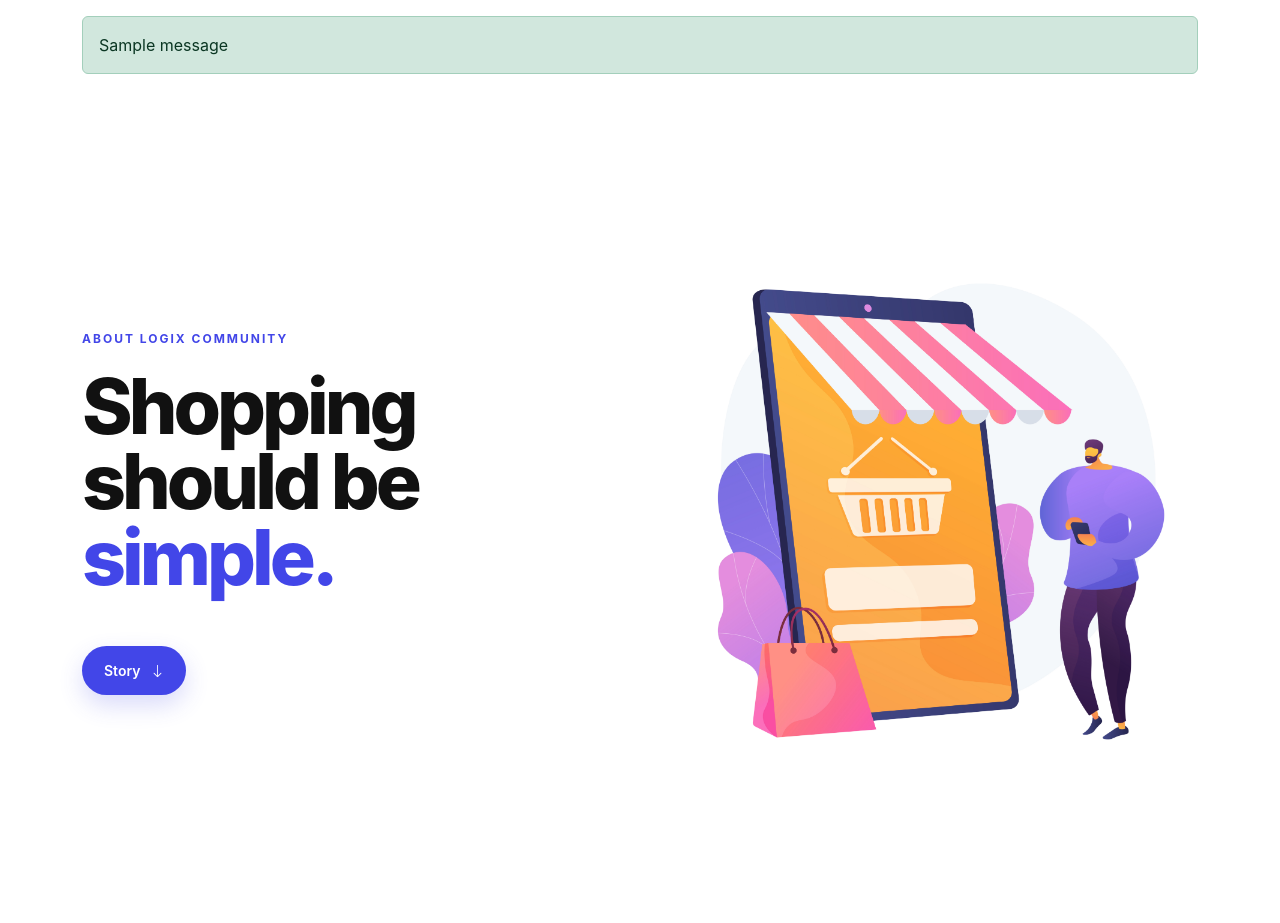
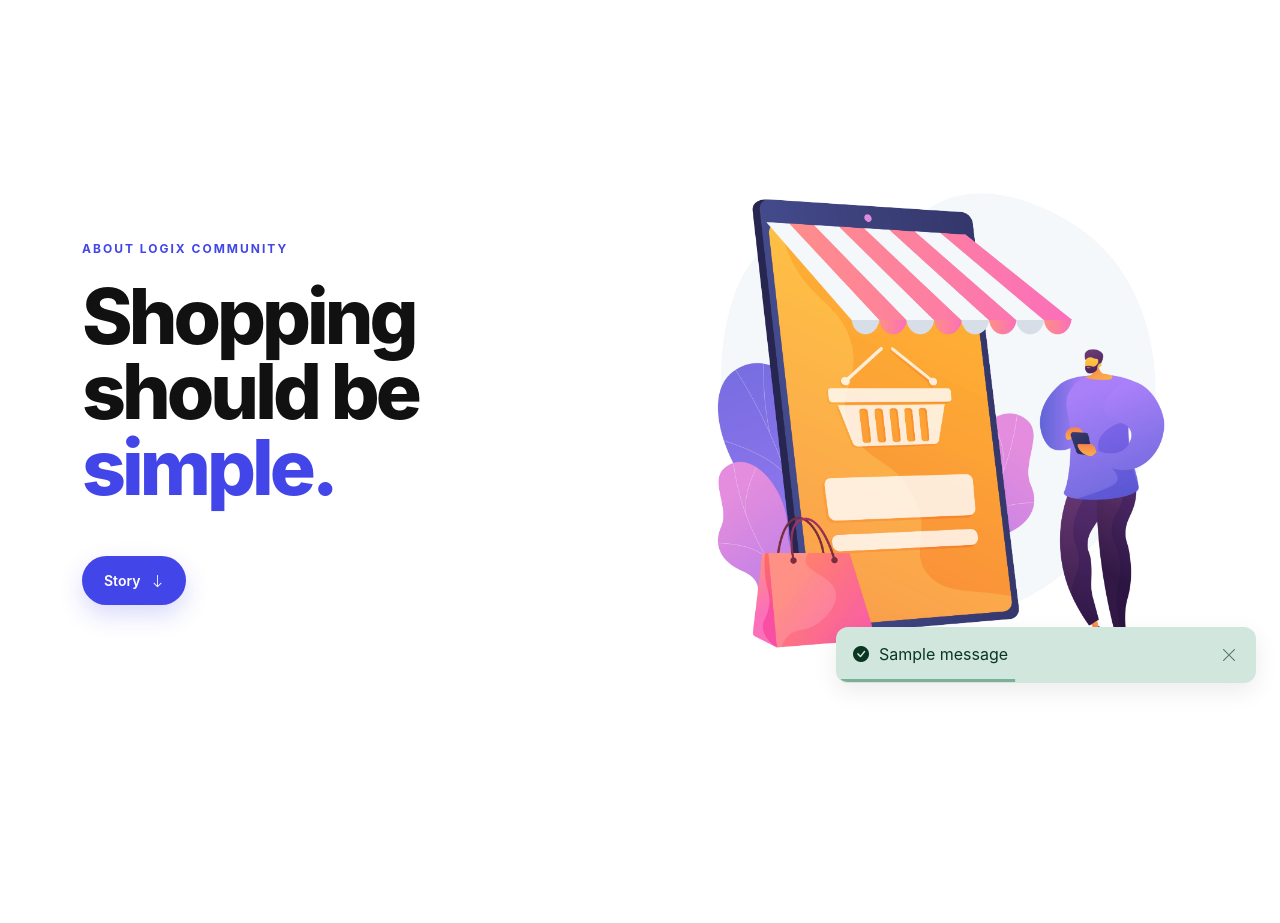
Before and after one commit to yasinnazari/LogixShop, a Django app: page /about/ in a window 1280 px wide. Shown: the part 93-1016 px from the top of the page. Run offline with Django 5.2, Linux system fonts and the light colour scheme; tables that the repository leaves empty hold one stand-in row (values such as "Sample post"); one stand-in notice (Sample message) is shown; parts of the project's set-up code (start-up, migrations or seed data) failed here and were passed over.

Commit message:
Improve Toast Messages 1/2

```diff
--- a/shop/static/css/styles.css
+++ b/shop/static/css/styles.css
@@ -29,6 +29,149 @@ body {
 
 a {
   text-decoration: none;
+}
+
+/* ================= NOTIFICATIONS ================= */
+
+.site-notifications {
+  position: fixed;
+  right: 24px;
+  bottom: 24px;
+  z-index: 1080;
+  width: min(420px, calc(100vw - 2rem));
+  max-width: none;
+  margin: 0;
+  padding: 0;
+  display: grid;
+  gap: 12px;
+  pointer-events: none;
+}
+
+.site-notifications .site-notification {
+  pointer-events: auto;
+}
+
+@media (max-width: 575.98px) {
+  .site-notifications {
+    right: 16px;
+    bottom: 16px;
+    width: calc(100vw - 2rem);
+  }
+}
+
+.site-notification {
+  position: relative;
+  display: flex;
+  align-items: center;
+  justify-content: space-between;
+  gap: 16px;
+  overflow: hidden;
+  margin-bottom: 0;
+  padding: 14px 44px 16px 16px;
+  border: 1px solid transparent;
+  border-radius: 12px;
+  box-shadow: 0 8px 24px rgba(17, 17, 17, 0.08);
+  transition: opacity 0.3s ease, transform 0.3s ease;
+}
+
+.notification-content {
+  display: flex;
+  align-items: center;
+  gap: 10px;
+  min-width: 0;
+}
+
+.notification-content span {
+  overflow-wrap: anywhere;
+}
+
+.notification-content > i {
+  flex: 0 0 auto;
+  font-size: 16px;
+}
+
+.notification-close {
+  position: absolute;
+  top: 50%;
+  right: 14px;
+  display: inline-flex;
+  align-items: center;
+  justify-content: center;
+  width: 24px;
+  height: 24px;
+  padding: 0;
+  border: 0;
+  background: transparent;
+  color: currentColor;
+  opacity: 0.65;
+  transform: translateY(-50%);
+  transition: opacity 0.2s ease, transform 0.2s ease;
+}
+
+.notification-close:hover,
+.notification-close:focus-visible {
+  opacity: 1;
+  transform: translateY(-50%) scale(1.08);
+}
+
+.notification-progress {
+  position: absolute;
+  right: 0;
+  bottom: 0;
+  left: 0;
+  height: 3px;
+  background: currentColor;
+  opacity: 0.45;
+  transform-origin: left center;
+  animation: notification-progress var(--notification-duration, 15000ms) linear forwards;
+}
+
+.notification--success .notification-progress {
+  color: #146c43;
+}
+
+.notification--error .notification-progress {
+  color: #b02a37;
+}
+
+.notification--warning .notification-progress {
+  color: #997404;
+}
+
+.notification--info .notification-progress {
+  color: #087990;
+}
+
+.site-notification.is-dismissing {
+  animation: notification-dismiss 0.35s ease forwards;
+  pointer-events: none;
+}
+
+@keyframes notification-progress {
+  from {
+    transform: scaleX(1);
+  }
+
+  to {
+    transform: scaleX(0);
+  }
+}
+
+@keyframes notification-dismiss {
+  from {
+    opacity: 1;
+    transform: translateX(0);
+  }
+
+  to {
+    height: 0;
+    min-height: 0;
+    margin-top: -12px;
+    padding-top: 0;
+    padding-bottom: 0;
+    opacity: 0;
+    transform: translateX(24px);
+  }
 }
 
 /* ================= SIGN ================= */
--- a/shop/templates/main/base.html
+++ b/shop/templates/main/base.html
@@ -20,9 +20,27 @@
    {% include "partials/header.html" %}
 
    {% if messages %}
-      <div class="container mt-3" aria-live="polite">
+      <div class="site-notifications" aria-live="polite" aria-atomic="false">
          {% for message in messages %}
-            <div class="alert alert-{{ message.tags|default:'info' }}">{{ message }}</div>
+            {% with tags=message.tags|default:'info' %}
+               {% if 'success' in tags %}
+                  {% with notification_type='success' notification_class='alert-success' notification_icon='bi-check-circle-fill' %}
+                     {% include "partials/notification.html" %}
+                  {% endwith %}
+               {% elif 'error' in tags %}
+                  {% with notification_type='error' notification_class='alert-danger' notification_icon='bi-exclamation-circle-fill' %}
+                     {% include "partials/notification.html" %}
+                  {% endwith %}
+               {% elif 'warning' in tags %}
+                  {% with notification_type='warning' notification_class='alert-warning' notification_icon='bi-exclamation-triangle-fill' %}
+                     {% include "partials/notification.html" %}
+                  {% endwith %}
+               {% else %}
+                  {% with notification_type='info' notification_class='alert-info' notification_icon='bi-info-circle-fill' %}
+                     {% include "partials/notification.html" %}
+                  {% endwith %}
+               {% endif %}
+            {% endwith %}
          {% endfor %}
       </div>
    {% endif %}
@@ -36,6 +54,7 @@
    {% include "partials/footer.html" %}
 
    <script src="https://cdn.jsdelivr.net/npm/bootstrap@5.3.3/dist/js/bootstrap.bundle.min.js"></script>
+   <script src="{% static 'js/scripts.js' %}"></script>
 
 </body>
 </html>
--- /dev/null
+++ b/shop/templates/partials/notification.html
@@ -0,0 +1,13 @@
+<div class="alert {{ notification_class }} site-notification notification--{{ notification_type }}"
+     data-notification data-notification-duration="15000" role="alert">
+   <div class="notification-content">
+      <i class="bi {{ notification_icon }}" aria-hidden="true"></i>
+      <span>{{ message }}</span>
+   </div>
+
+   <button class="notification-close" type="button" data-notification-close aria-label="Dismiss notification">
+      <i class="bi bi-x-lg" aria-hidden="true"></i>
+   </button>
+
+   <span class="notification-progress" aria-hidden="true"></span>
+</div>
```
Also changed, not shown: shop/static/css/about.css (+1 -74 lines), shop/static/js/scripts.js (+41 -0 lines).
